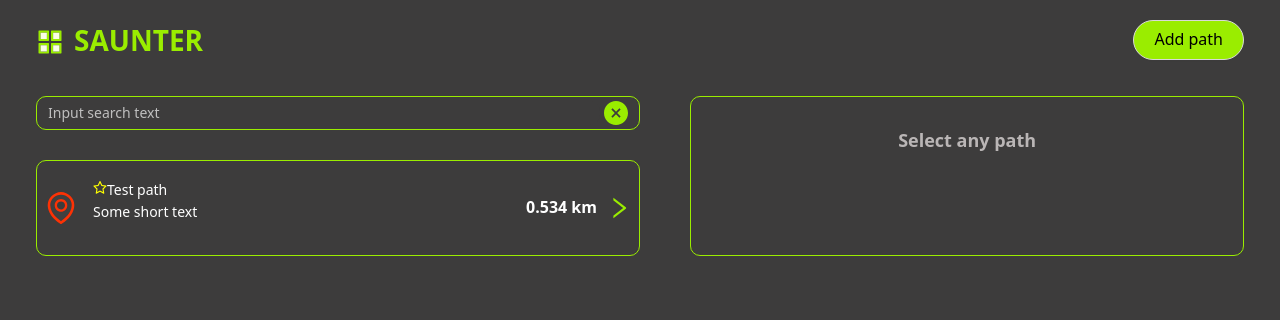
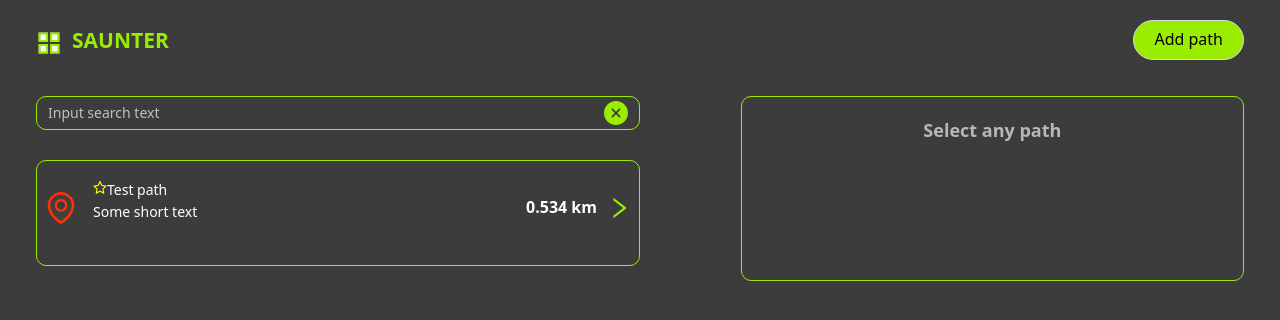
Before and after one commit to AndreyBaglai/Saunter, a React (Create React App) app: page / in a window 1280 px wide. Shown: the top 320 px of the page. Built offline with nearby package versions, Linux system fonts and the light colour scheme.

Commit message:
feat: add adaptive styles for app

```diff
--- a/src/App.module.scss
+++ b/src/App.module.scss
@@ -1,4 +1,8 @@
 $bg-color: rgb(61, 60, 60);
+
+body {
+  overflow-x: hidden;
+}
 
 .app {
   background-color: $bg-color;
--- a/src/components/Form/FormModal.tsx
+++ b/src/components/Form/FormModal.tsx
@@ -102,7 +102,7 @@ const FormModal = () => {
   return isOpen
     ? ReactDOM.createPortal(
         <Row className={`container ${styles.modalWrapper}`}>
-          <Col span={16} offset={4}>
+          <Col className="row col-md-8 col-xs-10 col-sm-10 offset-sm-1 offset-md-2 offset-xs-2">
             <PageHeader
               className={styles.modalTitle}
               title={<Typography.Text className={styles.title}>Add new path</Typography.Text>}
@@ -119,7 +119,7 @@ const FormModal = () => {
             />
 
             <Row className={`container ${styles.modal}`}>
-              <Col span={11}>
+              <Col className="col-md-6 col-sm-12 col-xs-12">
                 <Form
                   className={`${styles.form}`}
                   layout="vertical"
@@ -192,7 +192,7 @@ const FormModal = () => {
                 </Form>
               </Col>
 
-              <Col span={11} offset={2} className={styles.mapWrapper}>
+              <Col className={`col-md-5 offset-md-1 col-sm-12 col-xs-12 ${styles.mapWrapper}`}>
                 <Map id="mapForm" isEdit={true} isSetMarkers={includeMarkers} />
                 <div className={styles.removeBtn}>
                   <CustomButton
--- a/src/components/ListPaths/ListPaths.module.scss
+++ b/src/components/ListPaths/ListPaths.module.scss
@@ -1,6 +1,8 @@
 .list {
   border-radius: 10px;
   border: 1px solid #9aed00;
+  //max-height: 300px;
+  //overflow-y: scroll;
 }
 
 .listItem {
@@ -8,6 +10,7 @@
   color: #fff;
   cursor: pointer;
   transition: all 0.5s ease;
+  margin-bottom: 10px;
 }
 
 .emptyText {
--- a/src/components/Logo/Logo.module.scss
+++ b/src/components/Logo/Logo.module.scss
@@ -1,11 +1,11 @@
 .text {
   color: #9aed00;
-  font-size: 28px;
+  font-size: 21px;
   text-transform: uppercase;
 }
 
 .icon {
-  font-size: 28px;
+  font-size: 26px;
   margin-right: 10px;
 }
 
--- a/src/components/PathView/PathView.module.scss
+++ b/src/components/PathView/PathView.module.scss
@@ -3,6 +3,7 @@
   color: #fff;
   border: 1px solid #9aed00;
   border-radius: 10px;
+  width: 100%;
 }
 
 .card {
@@ -31,7 +32,8 @@
   font-size: 18px;
   font-weight: bold;
   display: block;
-  margin: 30px auto 0;
+  min-height: 50px;
+  margin: 20px auto 0;
   text-align: center;
 }
 
--- a/src/components/PathView/PathView.tsx
+++ b/src/components/PathView/PathView.tsx
@@ -52,7 +52,7 @@ const PathView = () => {
   };
 
   return (
-    <Col span={11} offset={1} className={`col-6 col-sm-12 offset-xs-2 ${styles.pathView}`}>
+    <Col className={`col-md-5 offset-md-1 col-sm-12 ${styles.pathView}`}>
       {pathInfo && Object.keys(selectPath).length ? (
         <Card
           headStyle={{ color: '#fff', fontSize: '24px' }}
--- a/src/components/PathsListWrapper/PathsListWrapper.module.scss
+++ b/src/components/PathsListWrapper/PathsListWrapper.module.scss
@@ -1,3 +1,8 @@
+.listWrapper {
+  margin-bottom: 15px;
+  width: 100%;
+}
+
 .inputSearch {
   margin-bottom: 30px;
   border-color: #9aed00;
--- a/src/components/PathsListWrapper/PathsListWrapper.tsx
+++ b/src/components/PathsListWrapper/PathsListWrapper.tsx
@@ -48,7 +48,7 @@ const PathsListWrapper = () => {
   };
 
   return (
-    <Col span={12} className="col-6 col-sm-12">
+    <Col className={`col-md-6 col-sm-12 ${styles.listWrapper}`}>
       <Row>
         <Col span={24}>
           <Input
```
